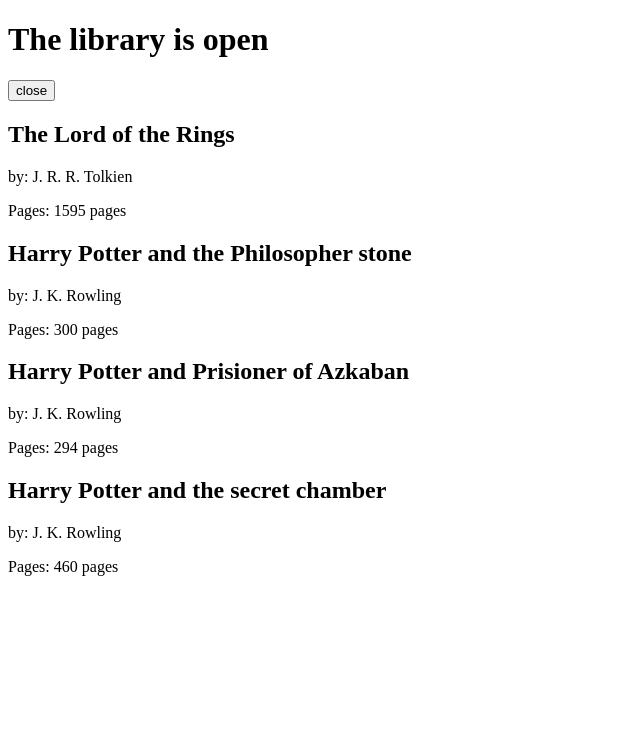
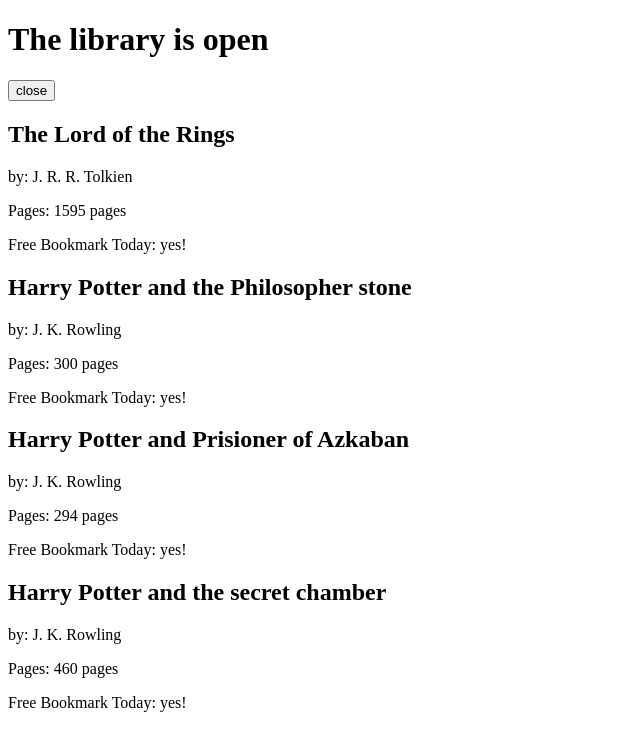
Before and after one commit to curroCasado/React-is-fun, a React (Create React App) app: page / in a window 1280 px wide. Shown: the top 750 px of the page, without its empty margins (0-640 px from the left). Built offline with nearby package versions, Linux system fonts and the light colour scheme.

Commit message:
Pass state as props

```diff
--- a/src/index.js
+++ b/src/index.js
@@ -20,18 +20,19 @@
   }
 ];
 
-const Book = ({ title, author, pages }) => {
+const Book = ({ title, author, pages, freeBookmark }) => {
   return (
     <section>
       <h2>{title}</h2>
       <p>by: {author}</p>
       <p>Pages: {pages} pages</p>
+      <p>Free Bookmark Today: {freeBookmark ? "yes!" : "no!"}</p>
     </section>
   );
 };
 
 class Library extends Component {
-  state = { open: true };
+  state = { open: true, freeBookmark: true };
 
   toggleOpenClosed = () => {
     this.setState(prevState => ({
@@ -52,6 +53,7 @@
             title={book.title}
             author={book.author}
             pages={book.pages}
+            freeBookmark={this.state.freeBookmark}
           />
         ))}
       </div>
```
